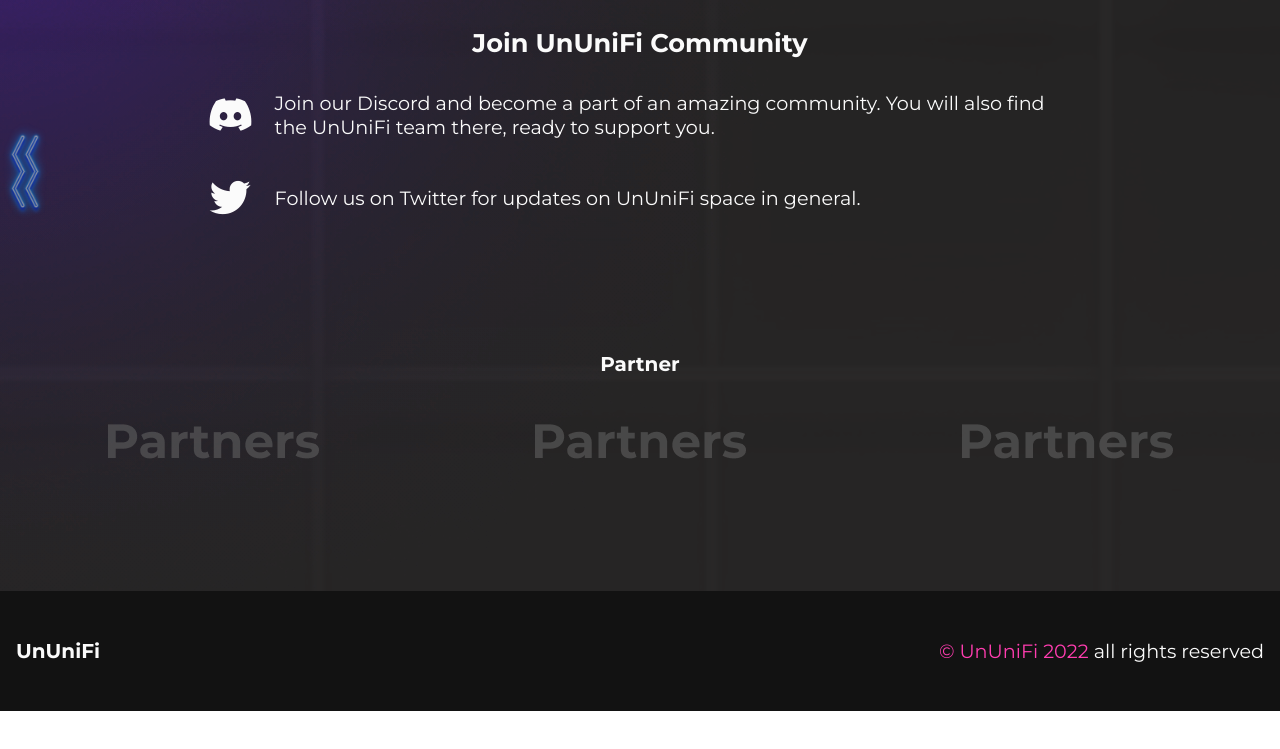
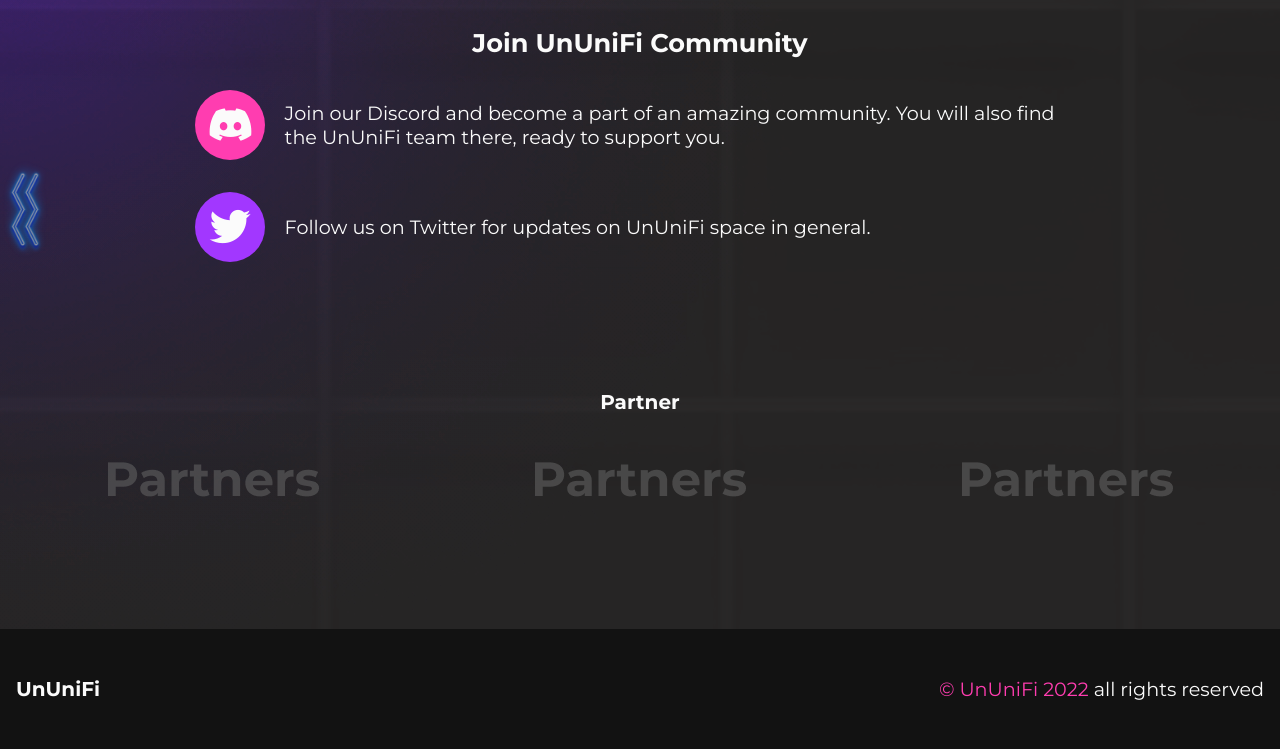
Before and after one commit to Fanreza/UnUniFi-Landing-Page, a plain HTML site: page index.html in a window 1280 px wide. Shown: the part 1129-1878 px from the top of the page. Before the commit the page ends 1840 px from the top, so only its background shows below. Drawn offline with Linux system fonts and the light colour scheme; files whose address does not match are found by name.

Commit message:
add some misc design

```diff
--- a/assets/css/template/_social.scss
+++ b/assets/css/template/_social.scss
@@ -20,9 +20,13 @@ section.social {
         padding-top: 2em;
         justify-content: center;
 
-        i {
-            color: v.$text-color;
-            font-size: max(1.5vw, 50px);
+        .icon{
+            i {
+                color: v.$text-color;
+                font-size: max(1.5vw, 50px);
+                padding: .2em;
+                border-radius: 50%;
+            }
         }
 
         .text {
@@ -30,6 +34,18 @@ section.social {
             font-size: max(1.5vw, 16px);
             padding-left: 1em;
             width: 80%;
+        }
+    }
+
+    .content:nth-child(2){
+        i{
+            background-color: v.$primary-color;
+        }
+    }
+
+    .content:nth-child(3){
+        i{
+            background-color: v.$secondary-color;
         }
     }
 
```
Also changed, not shown: main.css, 1 other file.
